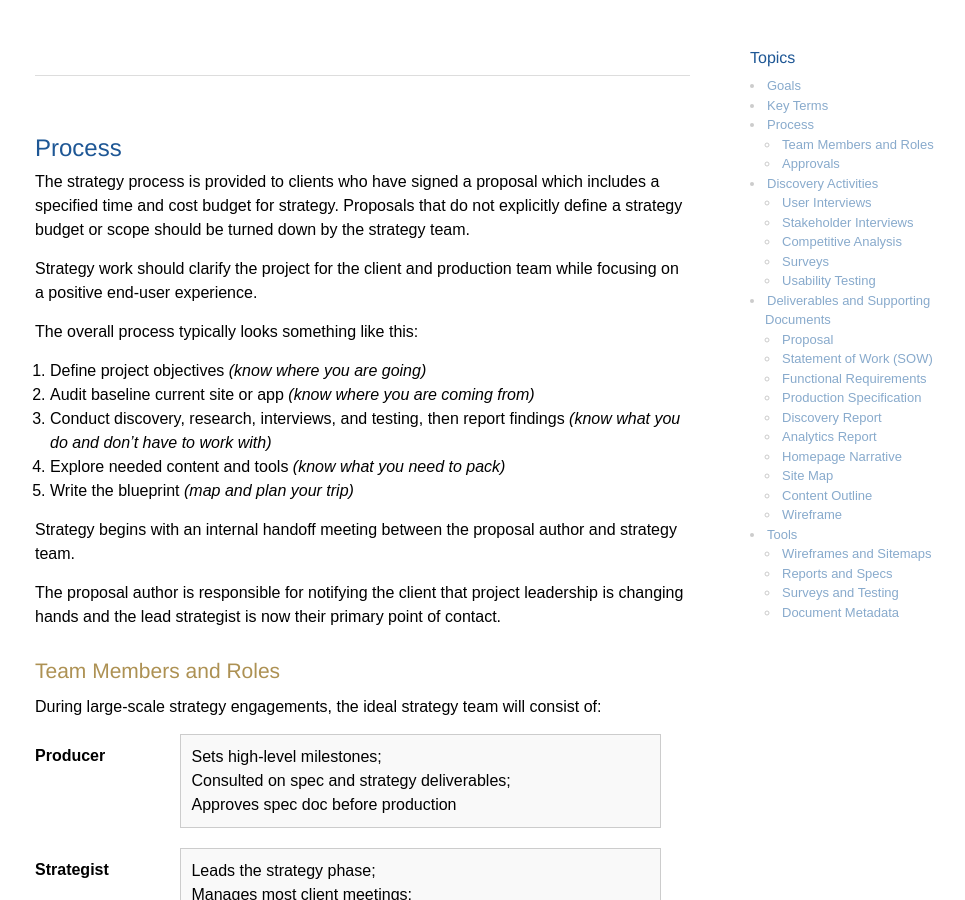
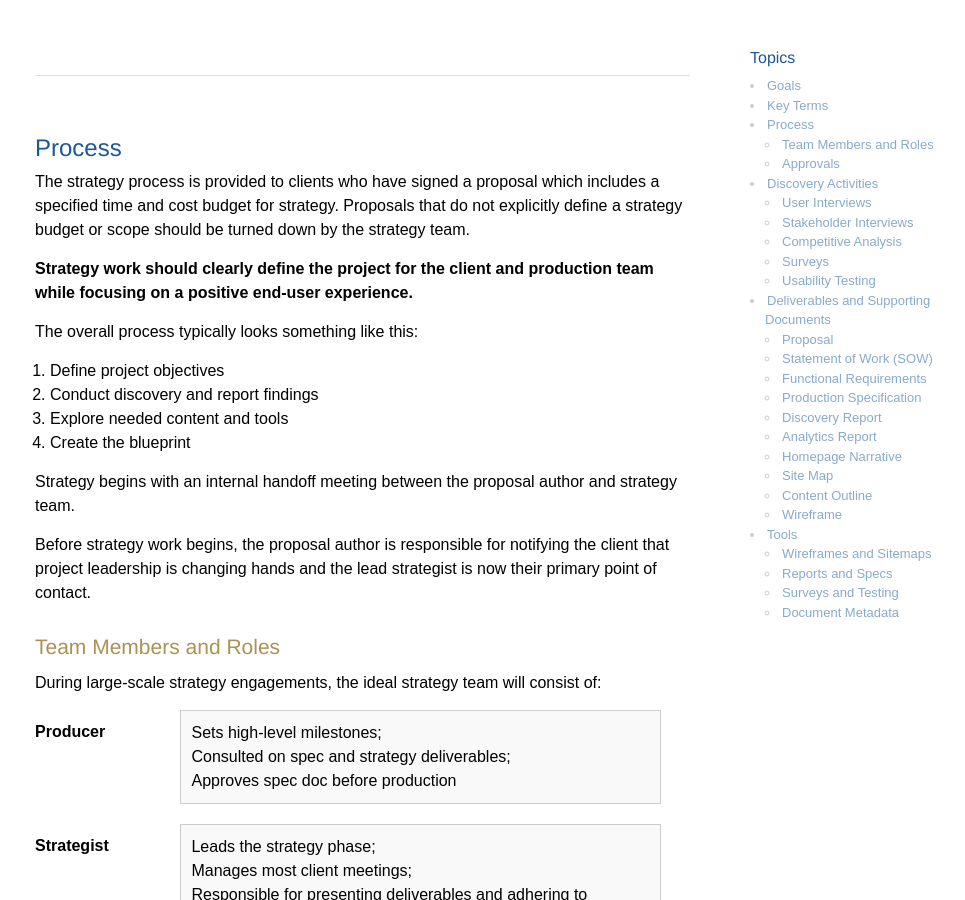
Before and after one commit to imarc/handbook, a Jekyll site: the page built from strategy.markdown, in a window 1280 px wide and 900 px high, scrolled down 1159 px. Shown: the whole window, without its empty margins (135-1100 px from the left). Built offline with Jekyll 4.4.1, drawn with Linux system fonts in a browser that asks for light colours; nearby versions of some CDN libraries.

Commit message:
Ready for UX/Strategy team review

```diff
--- a/strategy.markdown
+++ b/strategy.markdown
@@ -48,19 +48,18 @@ Implementation
 
 The strategy process is provided to clients who have signed a proposal which includes a specified time and cost budget for strategy. Proposals that do not explicitly define a strategy budget or scope should be turned down by the strategy team.
 
-Strategy work should clarify the project for the client and production team while focusing on a positive end-user experience.
+**Strategy work should clearly define the project for the client and production team while focusing on a positive end-user experience.**
 
 The overall process typically looks something like this:
 
-1. Define project objectives *(know where you are going)*
-1. Audit baseline current site or app *(know where you are coming from)*
-1. Conduct discovery, research, interviews, and testing, then report findings *(know what you do and don't have to work with)*
-1. Explore needed content and tools *(know what you need to pack)*
-1. Write the blueprint *(map and plan your trip)*
+1. Define project objectives
+1. Conduct discovery and report findings
+1. Explore needed content and tools
+1. Create the blueprint
 
 Strategy begins with an internal handoff meeting between the proposal author and strategy team.
 
-The proposal author is responsible for notifying the client that project leadership is changing hands and the lead strategist is now their primary point of contact.
+Before strategy work begins, the proposal author is responsible for notifying the client that project leadership is changing hands and the lead strategist is now their primary point of contact.
 
 
 ### Team Members and Roles
```
